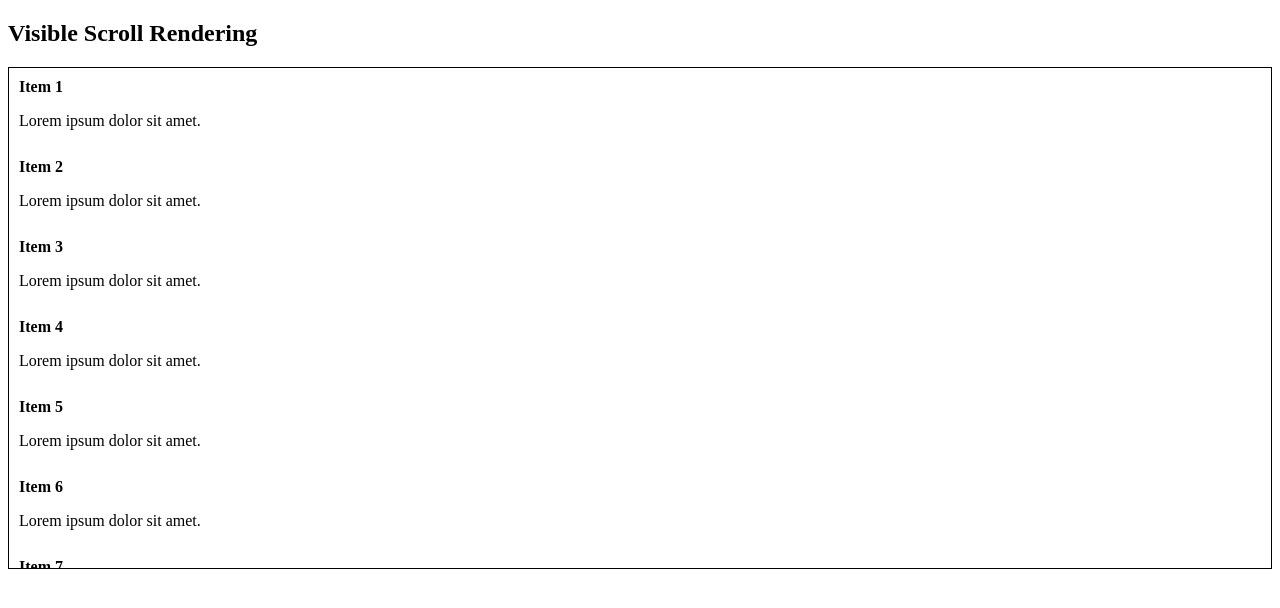
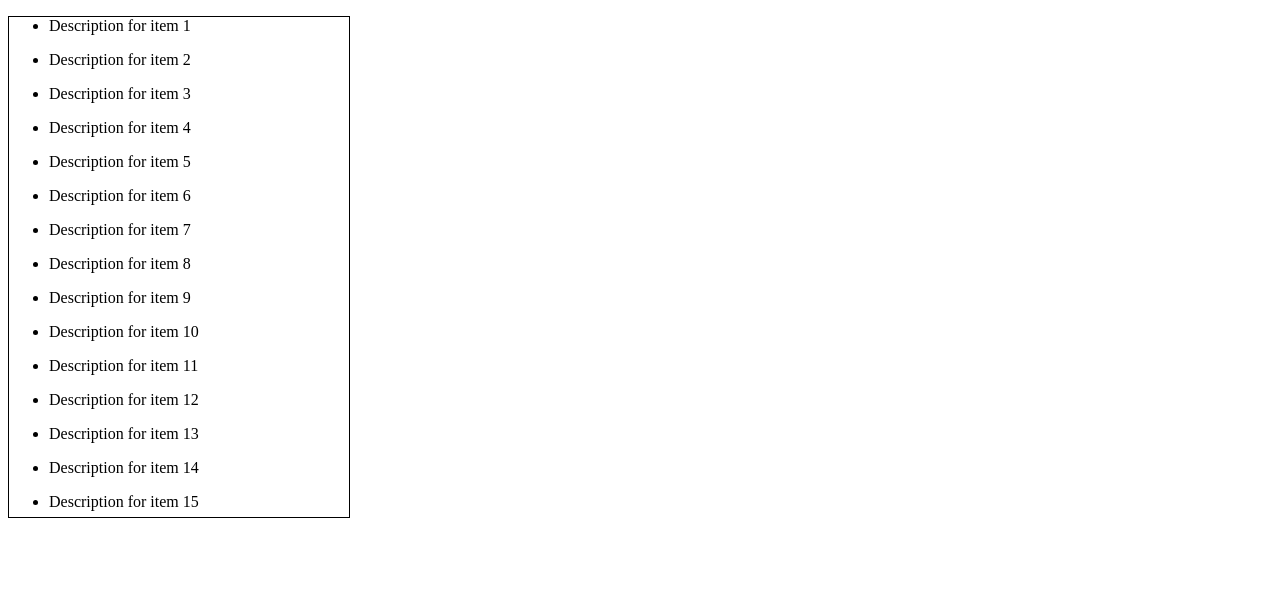
Before and after one commit to acciojob/visible-scroll-rendering-Romeekatre412, a React app: page / in a window 1280 px wide. Shown: the top 608 px of the page. Built offline with nearby package versions, Linux system fonts and the light colour scheme.

Commit message:
Completed visible scroll rendering assignment

```diff
--- a/src/components/App.js
+++ b/src/components/App.js
@@ -1,93 +1,68 @@
-import React, { useRef, useState } from "react";
+import React, { useRef } from "react";
+import { useEffect } from "react";
+import { useState } from "react";
 
-function App() {
-  const containerRef = useRef(null);
+function getItems() {
+  const items = [];
+  for (let index = 1; index <= 1000; index++) {
+    items.push({
+      id: index,
+      description: `Description for item ${index}`,
+    });
+  }
+  return items;
+}
+const offset = 15;
+export default function InfiniteScroll() {
+  const [allItems] = useState(() => getItems());
+  const visibleItems = useRef(offset);
+  const [itemsToShow, setItemsToShow] = useState(null);
+  const scrollContainerRef = useRef(null);
+  useEffect(() => {
+    setItemsToShow(() => allItems.slice(0, offset));
+  }, [allItems]);
 
-  // ✅ items in state (IMPORTANT for load more)
-  const [items, setItems] = useState(
-    Array.from({ length: 50 }, (_, i) => ({
-      title: `Item ${i + 1}`,
-      desc: "Lorem ipsum dolor sit amet."
-    }))
-  );
+  function loadMoreItems() {
+    const newItems = allItems.slice(visibleItems.current, visibleItems.current + offset);
+    visibleItems.current = visibleItems.current + offset;
+    setItemsToShow((prev) => [...prev, ...newItems]);
+  }
 
-  const [scrollTop, setScrollTop] = useState(0);
-  const [loading, setLoading] = useState(false);
-
-  const itemHeight = 60; // ✅ added
-  const containerHeight = 500;
-
-  // ✅ Load more items
-  const loadMoreItems = () => {
-    if (loading) return;
-
-    setLoading(true);
-
-    setTimeout(() => {
-      setItems((prev) => [
-        ...prev,
-        ...Array.from({ length: 20 }, (_, i) => ({
-          title: `Item ${prev.length + i + 1}`,
-          desc: "Lorem ipsum dolor sit amet."
-        }))
-      ]);
-      setLoading(false);
-    }, 500);
-  };
-
-  // ✅ Scroll handler with 90% logic
-  const handleScroll = () => {
-    const scrollTopVal = containerRef.current.scrollTop;
-    const scrollHeight = containerRef.current.scrollHeight;
-    const clientHeight = containerRef.current.clientHeight;
-
-    setScrollTop(scrollTopVal);
-
-    // 🔥 90% scroll trigger
-    if (scrollTopVal + clientHeight >= scrollHeight * 0.9) {
+  function onContainerScroll(event) {
+    // console.log(event);
+    const percentageScrolled =
+      ((scrollContainerRef.current.clientHeight + scrollContainerRef.current.scrollTop) /
+        scrollContainerRef.current.scrollHeight) *
+      100;
+    if (percentageScrolled > 90) {
       loadMoreItems();
     }
-  };
+  }
 
-  // ✅ Virtual scroll logic
-  const startIndex = Math.floor(scrollTop / itemHeight);
-  const visibleCount = Math.ceil(containerHeight / itemHeight);
-  const endIndex = startIndex + visibleCount;
+  useEffect(() => {
+    scrollContainerRef.current?.addEventListener("scroll", onContainerScroll);
 
-  const visibleItems = items.slice(startIndex, endIndex);
+    return () => {
+      scrollContainerRef.current?.removeEventListener("scroll", onContainerScroll);
+    };
+  }, []);
 
   return (
-    <div>
-      <h2>Visible Scroll Rendering</h2>
-
-      <div
-        ref={containerRef}
-        onScroll={handleScroll}
-        style={{
-          height: "500px",
-          overflowY: "auto",
-          border: "1px solid black"
-        }}
-      >
-        <div style={{ height: items.length * itemHeight }}>
-          <div style={{ transform: `translateY(${startIndex * itemHeight}px)` }}>
-            {visibleItems.map((item, index) => (
-              <div
-                key={startIndex + index}
-                style={{ height: itemHeight, padding: "10px" }}
-              >
-                <strong>{item.title}</strong>
-                <p>{item.desc}</p>
-              </div>
-            ))}
-          </div>
-        </div>
-
-        {/* ✅ optional loader */}
-        {loading && <p style={{ textAlign: "center" }}>Loading...</p>}
-      </div>
-    </div>
+    <ul
+      ref={scrollContainerRef}
+      style={{
+        height: 500,
+        width: 300,
+        border: "1px solid",
+        overflow: "auto",
+        display: "flex",
+        flexDirection: "column",
+        gap: "16px",
+      }}
+    >
+      {itemsToShow?.map((item) => (
+        <li key={item.id}>{item.description}</li>
+      ))}
+    </ul>
   );
 }
-
-export default App;
```
